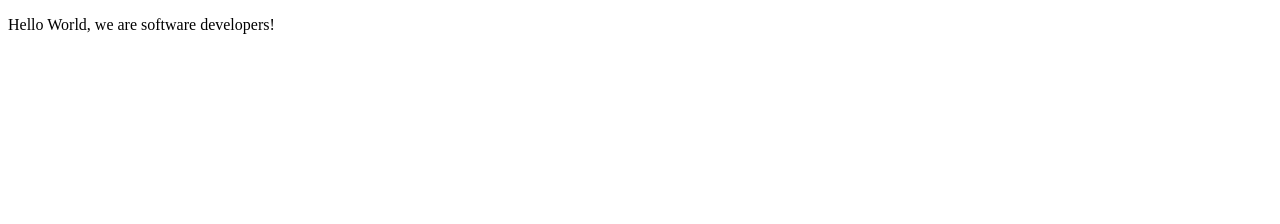
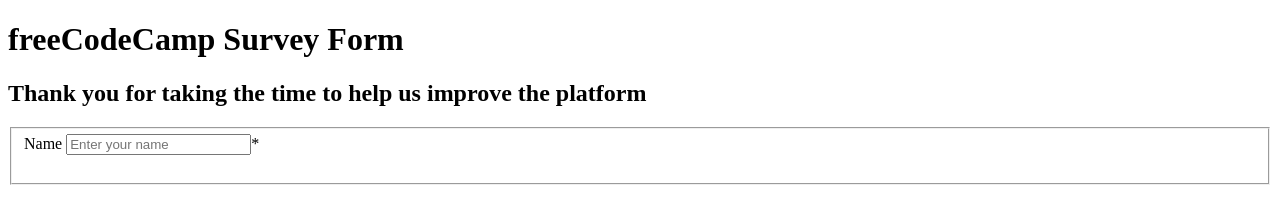
Before and after one commit to Carlosmr505/ChanakyaCarlos, a plain HTML site: page index.html in a window 1280 px wide. Drawn offline with Linux system fonts and the light colour scheme.

Commit message:
Create form and add title, name field

```diff
--- a/index.html
+++ b/index.html
@@ -2,12 +2,20 @@
 <html lang="en">
   <head>
     <meta charset="UTF-8">
-    <title>Fork Me! FCC: Test Suite Template</title>
+    <meta name="viewport" content="width=device-width, initial-scale=1.0">
+    <title>FCC: Survey Form</title>
     <link rel="stylesheet" href="css/style.css">
   </head>
 
   <body>
-    <p>Hello World, we are software developers!</p>
+    <h1 id="title">freeCodeCamp Survey Form</h1>
+    <h2 id="description">Thank you for taking the time to help us improve the platform</h2>
+    <form action="index.html" method="post" enctype="multipart/form-data" id="survey-form">
+      <fieldset class="form-background">
+        <label for="name">Name</label>
+        <input type="text" id="name" name="user_fullName" placeholder="Enter your name" required>*<br><br>
+      </fieldset>
+    </form>
     <script src="https://cdn.freecodecamp.org/testable-projects-fcc/v1/bundle.js"></script>
 
     <!--
```
